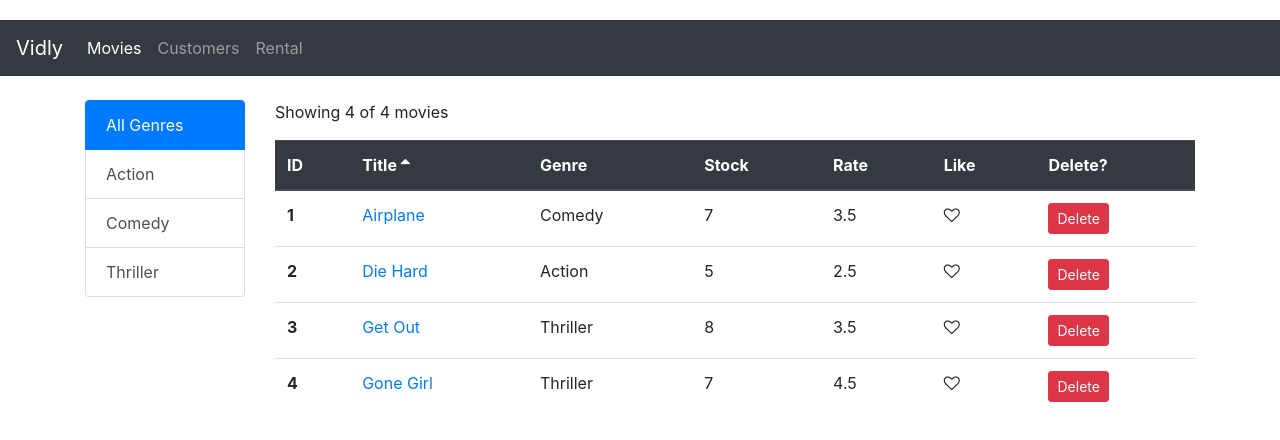
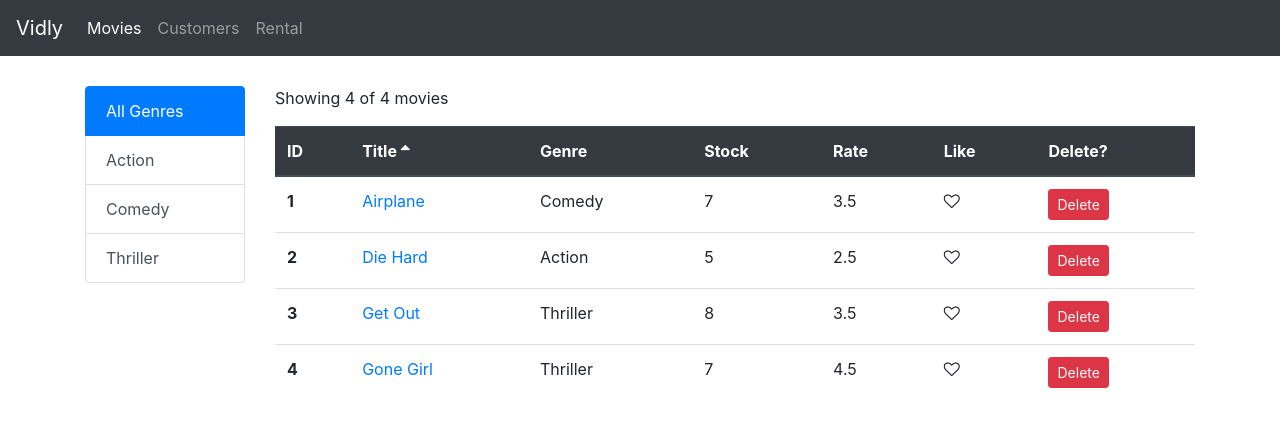
Before and after one commit to pnandini/vidly, a React (Create React App) app: page /movies in a window 1280 px wide. Shown: the top 440 px of the page. Built offline with nearby package versions, Linux system fonts and the light colour scheme.

Commit message:
Fixed Formatting issues

```diff
--- a/src/App.js
+++ b/src/App.js
@@ -23,7 +23,7 @@ class App extends Component {
                         <Route path="/movie" component={Movie}/>
                         <Route path="/not-found" component={NotFound}/>
                         <Redirect from="/home" to="/movies"/>
-                        <Redirect from="/" exact to="/home"/>
+                        <Redirect from="/" exact to="/movies"/>
                         <Redirect to="/not-found" replace="false"/>
                     </Switch>
                 </main>
--- a/src/components/NavBar.js
+++ b/src/components/NavBar.js
@@ -8,7 +8,7 @@ const NavBar = (props) => {
     }];
     return (
         <nav className="navbar navbar-expand navbar-dark bg-dark">
-            <Link className="navbar-brand" to="/home">Vidly</Link>
+            <Link className="navbar-brand" to="/movies">Vidly</Link>
             <div className="collapse navbar-collapse" id="">
                 <ul className="navbar-nav mr-auto">
                     {tabs.map(tab => (
--- a/src/components/movies.js
+++ b/src/components/movies.js
@@ -46,7 +46,6 @@ class Movies extends Component {
 
         return (
             <React.Fragment>
-                <br/>
                 <div className="row">
                     <div className="col-2">
                         <Generes allGeners={generes} selected={selectedGenera}
--- a/src/index.css
+++ b/src/index.css
@@ -1,8 +1,13 @@
 body {
-  margin: 0;
-  padding: 20px 0 0 0;
-  font-family: sans-serif;
+    margin: 0;
+    padding: 0 0 0 0;
+    font-family: sans-serif;
 }
-.clickable{
-  cursor: pointer;
+
+.clickable {
+    cursor: pointer;
 }
+
+.navbar {
+    margin-bottom: 30px;
+}
```
